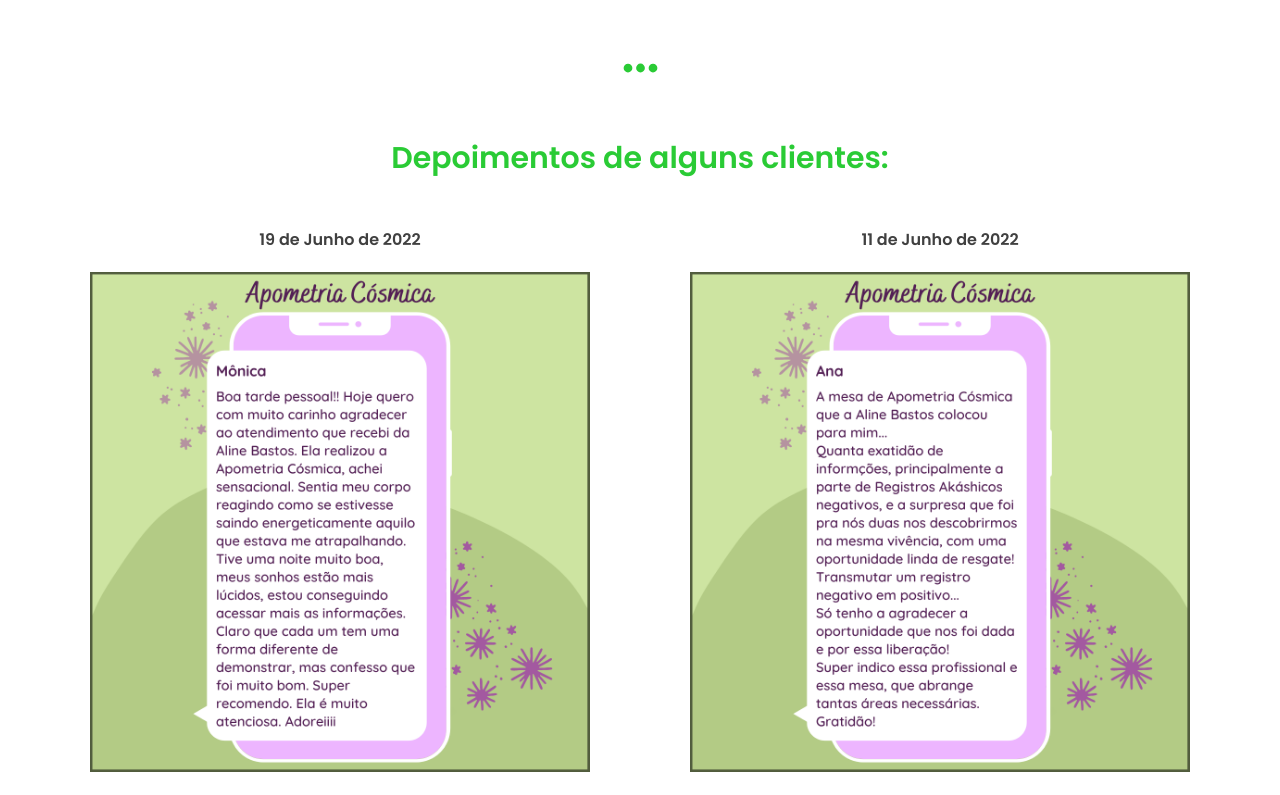
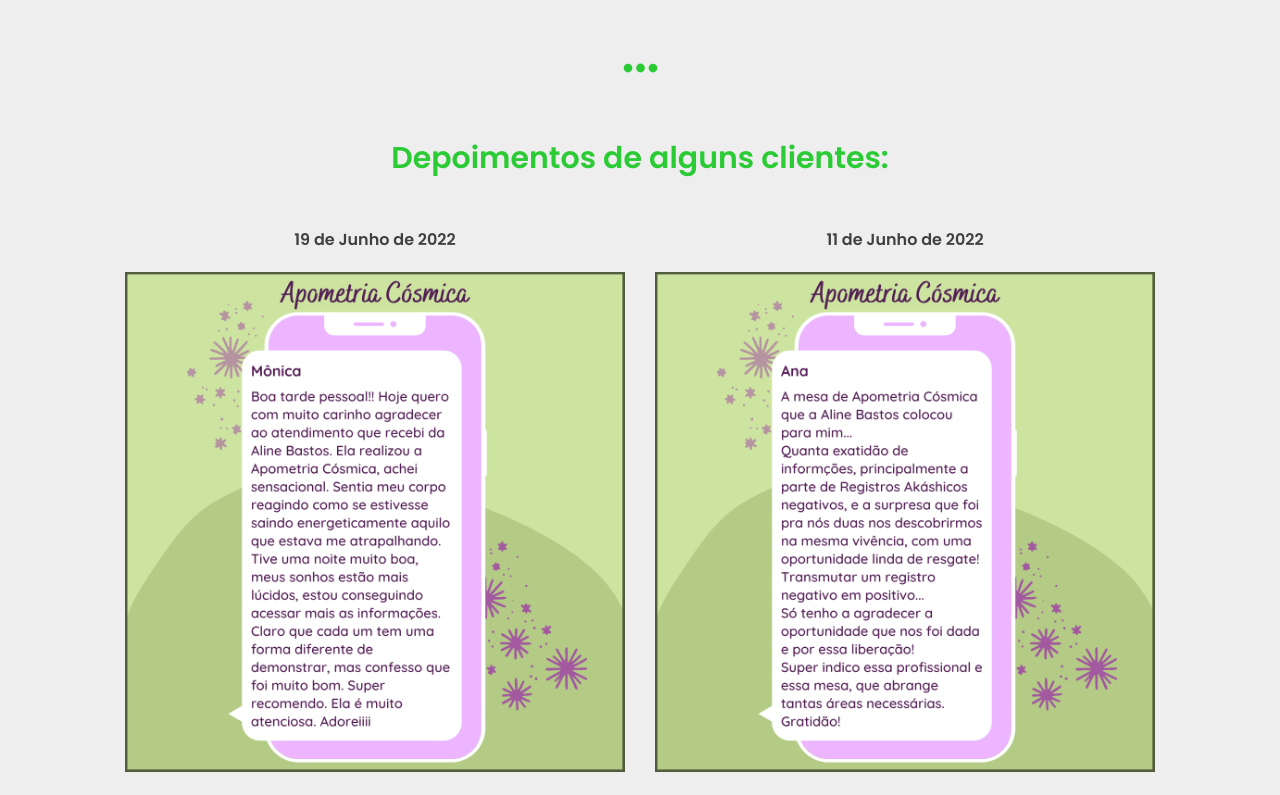
Before and after one commit to alinebastos/alinebastosterapeuta, a React (Create React App) app: page / in a window 1280 px wide. Shown: the part 2002-2797 px from the top of the page. Built offline with nearby package versions, Linux system fonts and the light colour scheme.

Commit message:
Change some styles

```diff
--- a/src/GlobalStyles.js
+++ b/src/GlobalStyles.js
@@ -12,6 +12,7 @@ const GlobalStyles = createGlobalStyle`
         font-weight: 400;
         margin: 0;
         padding: 60px 0 0;
+        background-color: #eee;
 
         @media screen and (min-width: 1280px) {
             padding: 80px 0 0;
@@ -26,7 +27,7 @@ const GlobalStyles = createGlobalStyle`
         font-weight: 600;
     }
     h1 {
-        color: #fff;
+        color: #eee;
         font-size: 40px;
         text-shadow: 0px 0px 4px rgba(0,0,0,0.7);
         line-height: 70px;
--- a/src/pages/apometria-cosmica/index.js
+++ b/src/pages/apometria-cosmica/index.js
@@ -62,6 +62,7 @@ const Box = styled.div`
     padding: 20px;
     border: 1px solid #2acb35;
     border-radius: 5px;
+    background-color: #fff;
 `
 
 const Icon = styled(FontAwesomeIcon)`
--- a/src/pages/aura-master/index.js
+++ b/src/pages/aura-master/index.js
@@ -63,6 +63,7 @@ const Box = styled.div`
     padding: 20px;
     border: 1px solid #2acb35;
     border-radius: 5px;
+    background-color: #fff;
 `
 
 const Icon = styled(FontAwesomeIcon)`
--- a/src/pages/cura-arcturiana/index.js
+++ b/src/pages/cura-arcturiana/index.js
@@ -62,6 +62,7 @@ const Box = styled.div`
     padding: 20px;
     border: 1px solid #2acb35;
     border-radius: 5px;
+    background-color: #fff;
 `
 
 const Icon = styled(FontAwesomeIcon)`
--- a/src/pages/home/index.js
+++ b/src/pages/home/index.js
@@ -77,6 +77,7 @@ const Therapy = styled.div`
     justify-content: space-around;
     width: 100%;
     margin-bottom: 40px;
+    background-color: #fff;
 
     @media screen and (min-width: 420px) {
         width:320px;
@@ -114,8 +115,8 @@ const Icon = styled(FontAwesomeIcon)`
 
 const Testimonies = styled.div`
     display: flex;
-    justify-content: space-evenly;
-    column-gap: 10px;
+    justify-content: center;
+    column-gap: 30px;
     flex-wrap: wrap;
 `
 
```
